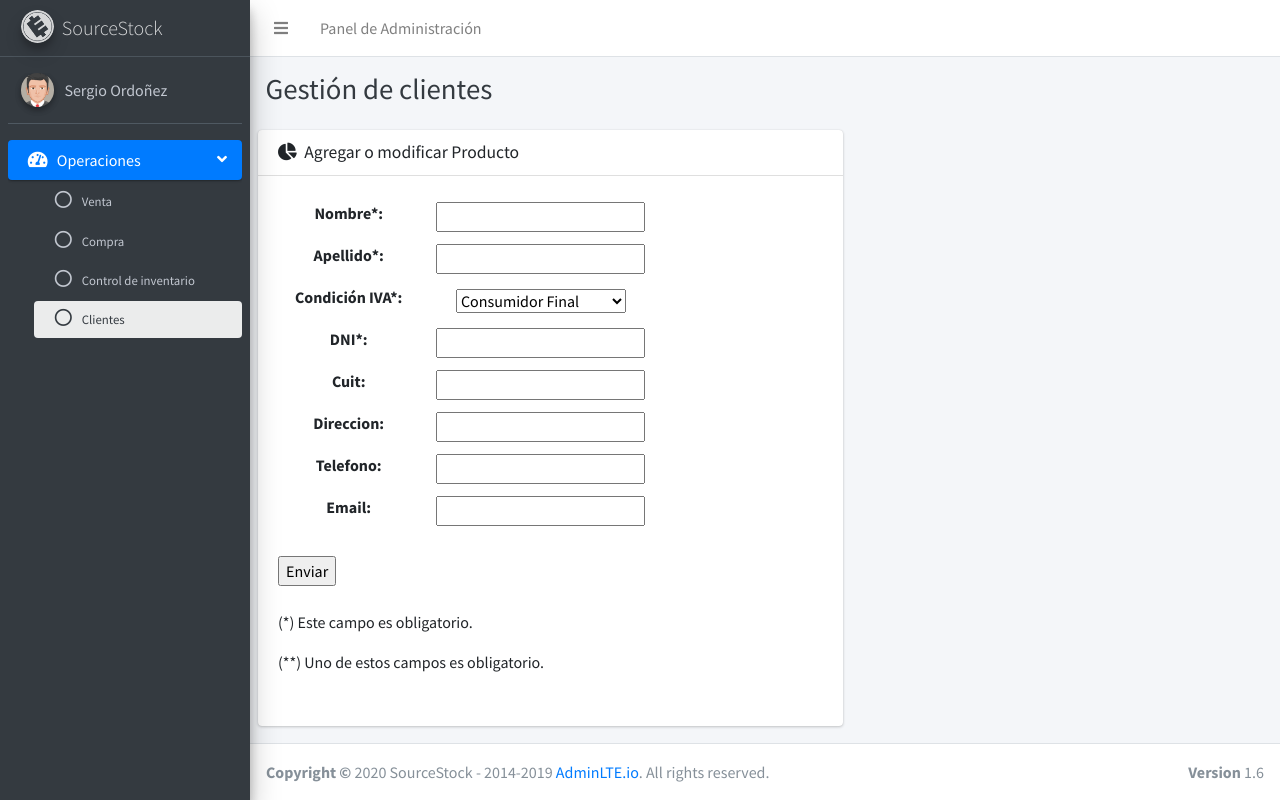
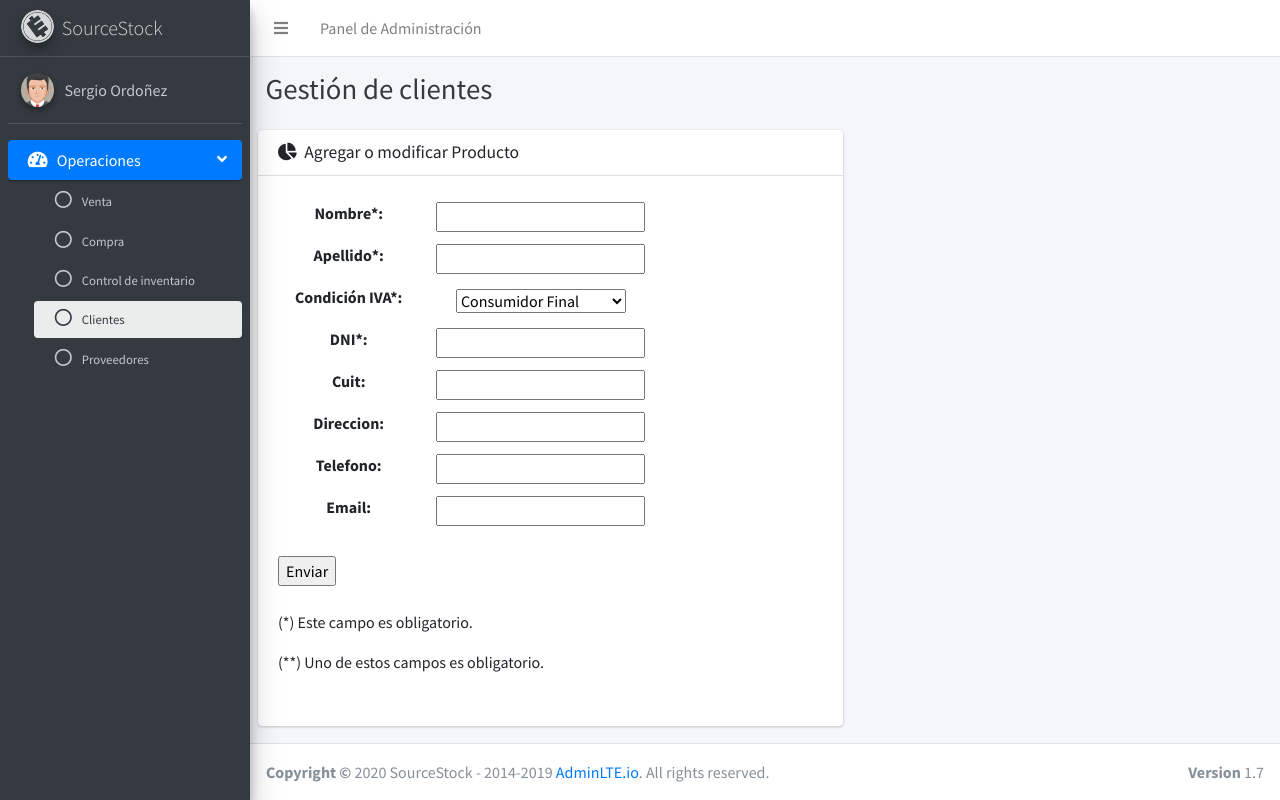
Before and after one commit to SantiR38/SourceStock, a Django app: page /cliente in a window 1280 px wide. Run offline with Django 3.2, Linux system fonts and the light colour scheme; data that the repository does not hold is empty; some libraries are stand-ins or nearby versions.

Commit message:
Pestaña proveedores añadida a sidebar.

```diff
--- a/erp/templates/footer.html
+++ b/erp/templates/footer.html
@@ -5,7 +5,7 @@
     All rights reserved.
 
     <div class="float-right d-none d-sm-inline-block">
-      <b>Version</b> 1.6
+      <b>Version</b> 1.7
     </div>
 
 </footer>
--- a/erp/templates/sidebar.html
+++ b/erp/templates/sidebar.html
@@ -27,7 +27,7 @@
           <!-- Add icons to the links using the .nav-icon class
                with font-awesome or any other icon font library -->
           <li class="nav-item has-treeview menu-open">
-            <a href="#" class="nav-link {% if request.path == '/entrada' or request.path == '/' or request.path == '/control_inventario' or request.path == '/cliente' %}active{% endif %}">
+            <a href="#" class="nav-link {% if request.path == '/entrada' or request.path == '/' or request.path == '/control_inventario' or request.path == '/cliente' or request.path == '/proveedor' %}active{% endif %}">
               <i class="nav-icon fas fa-tachometer-alt"></i>
               <p>
                 Operaciones
@@ -64,6 +64,13 @@
                 </a>
               </li>
 
+              <li class="nav-item">
+                <a href="{% url 'proveedor' %}" class="nav-link {% if request.path == '/proveedor' %}active{% endif %}">
+                  <i class="far fa-circle nav-icon"></i>
+                  <p>Proveedores</p>
+                </a>
+              </li>
+
             </ul>
           </li>
 
```
